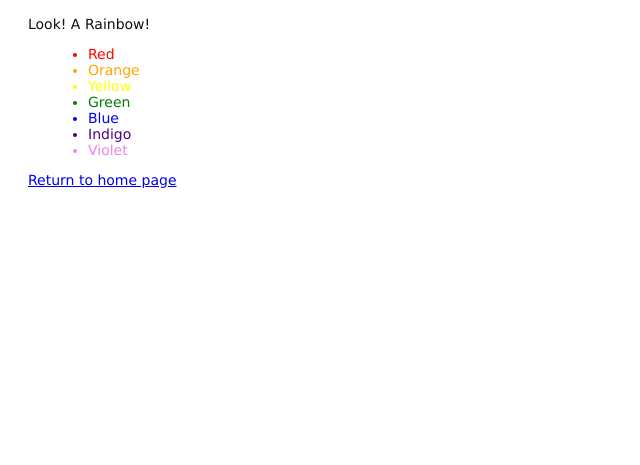
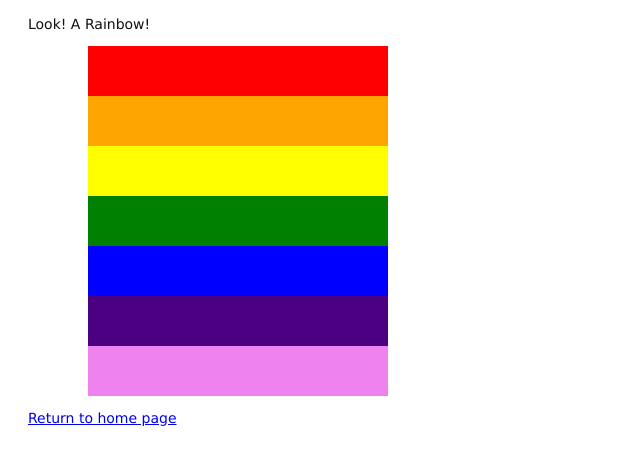
Before and after one commit to sonali-01/mygitrepo, a plain HTML site: page Rainbow.html in a window 1280 px wide. Shown: the part 83-548 px from the top of the page, without its empty margins (0-640 px from the left). Drawn offline with Linux system fonts and the light colour scheme.

Commit message:
Make a REAL rainbow

```diff
--- a/Rainbow.html
+++ b/Rainbow.html
@@ -4,19 +4,25 @@
     <title>A Crazy Experiment</title>
     <link rel="stylesheet" href="style.css" />
     <meta charset="utf-8" />
+    <style>
+      div {
+        width: 300px;
+        height: 50px;
+      }
+    </style>
   </head>
   <body>
     <h1>A Crazy Experiment</h1>
     <p>Look! A Rainbow!</p>
 
     <ul>
-      <li style="color: red">Red</li>
-      <li style="color: orange">Orange</li>
-      <li style="color: yellow">Yellow</li>
-      <li style="color: green">Green</li>
-      <li style="color: blue">Blue</li>
-      <li style="color: indigo">Indigo</li>
-      <li style="color: violet">Violet</li>
+      <div style="background-color: red"></div>
+      <div style="background-color: orange"></div>
+      <div style="background-color: yellow"></div>
+      <div style="background-color: green"></div>
+      <div style="background-color: blue"></div>
+      <div style="background-color: indigo"></div>
+      <div style="background-color: violet"></div>
     </ul>
 
     <p><a href="index.html">Return to home page</a></p>
```
